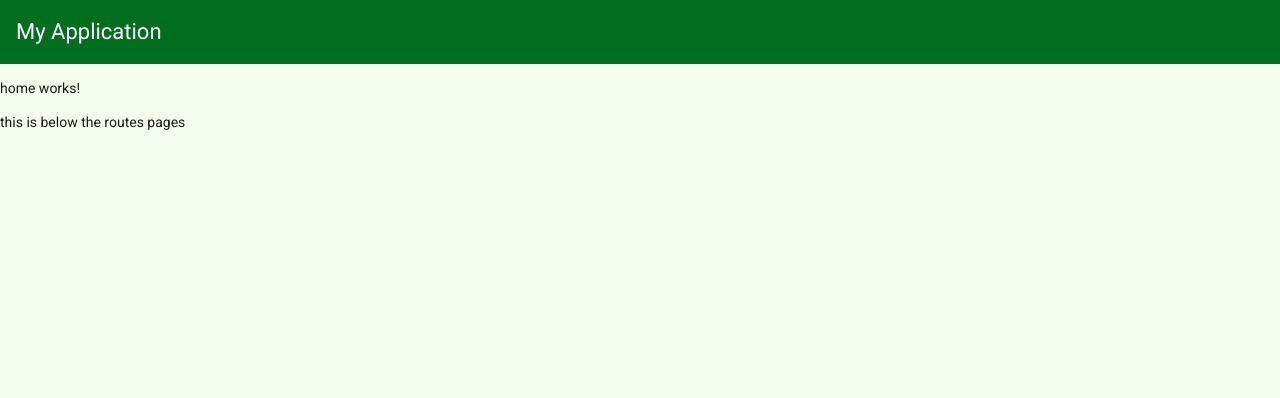
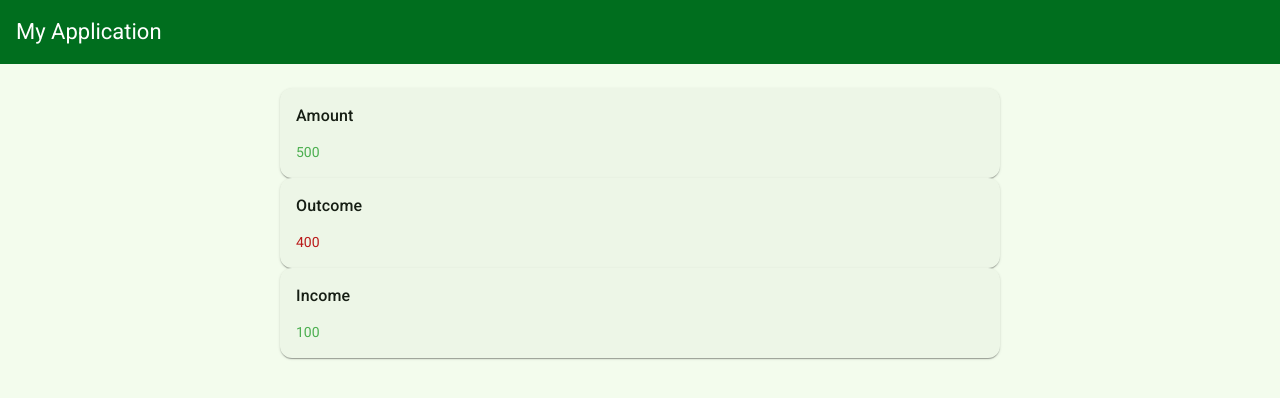
Before and after one commit to FeliperPC/financial-manager, an Angular app: page / in a window 1280 px wide. Shown: the top 398 px of the page. Built offline with nearby package versions, Linux system fonts and the light colour scheme.

Commit message:
Enhance layout and home feature with balance cards and custom styles. Updated layout to include a container for content, added balance card component with dynamic value display, and introduced custom color variables for improved theming.

```diff
--- a/src/app/core/layout/layout.html
+++ b/src/app/core/layout/layout.html
@@ -1,3 +1,6 @@
 <app-header></app-header>
-<ng-content></ng-content>
-<p>this is below the routes pages</p>
+<div class="container">
+  <div class="container-content">
+    <ng-content></ng-content>
+  </div>
+</div>
--- a/src/app/core/layout/layout.scss
+++ b/src/app/core/layout/layout.scss
@@ -0,0 +1,13 @@
+.container {
+  display: flex;
+  justify-content: center;
+  margin-top: 24px;
+  margin-bottom: 24px;
+  padding-left: 24px;
+  padding-right: 24px;
+
+  .container-content {
+    width: 100%;
+    max-width: 720px;
+  }
+}
--- /dev/null
+++ b/src/app/features/home/components/balance-card/balance-card.html
@@ -0,0 +1,8 @@
+<mat-card>
+  <mat-card-header>
+    <mat-card-subtitle>{{ label() }} </mat-card-subtitle>
+  </mat-card-header>
+  <mat-card-content>
+    <p [class]="cssClass()">{{ value() }}</p>
+  </mat-card-content>
+</mat-card>
--- /dev/null
+++ b/src/app/features/home/components/balance-card/balance-card.scss
@@ -0,0 +1,6 @@
+.income {
+  color: var(--custom-color-success);
+}
+.outcome {
+  color: var(--mat-sys-error);
+}
--- /dev/null
+++ b/src/app/features/home/components/balance-card/balance-card.ts
@@ -0,0 +1,25 @@
+import { Component, computed, input } from '@angular/core';
+import { MatCardModule } from '@angular/material/card';
+
+@Component({
+  selector: 'app-balance-card',
+  imports: [MatCardModule],
+  templateUrl: './balance-card.html',
+  styleUrl: './balance-card.scss',
+})
+export class BalanceCard {
+  type = input.required<'income' | 'outcome' | 'balance'>();
+  label = input.required<string>();
+  value = input.required<number>();
+
+  cssClass = computed(() => {
+    switch (this.type()) {
+      case 'income':
+        return 'income';
+      case 'outcome':
+        return 'outcome';
+      default:
+        return this.value() > 0 ? 'income' : 'outcome';
+    }
+  });
+}
--- a/src/app/features/home/home.html
+++ b/src/app/features/home/home.html
@@ -1 +1,3 @@
-<p>home works!</p>
+<app-balance-card [value]="500" [type]="'balance'" [label]="'Amount'"></app-balance-card>
+<app-balance-card [value]="400" [type]="'outcome'" [label]="'Outcome'"></app-balance-card>
+<app-balance-card [value]="100" [type]="'income'" [label]="'Income'"></app-balance-card>
--- a/src/styles.scss
+++ b/src/styles.scss
@@ -6,6 +6,7 @@
 @use '@angular/material' as mat;
 @use 'styles/theme-colors' as theme-colors;
 @use 'styles/overrides/toolbar.scss';
+@use './styles/overrides/custom-colors';
 
 html {
   @include mat.theme(
--- /dev/null
+++ b/src/styles/overrides/_custom-colors.scss
@@ -0,0 +1,3 @@
+:root {
+  --custom-color-success: #4caf50;
+}
```
Also changed, not shown: src/app/features/home/home.ts (+3 -4 lines), src/styles/_theme-colors.scss (+5 -3 lines).
